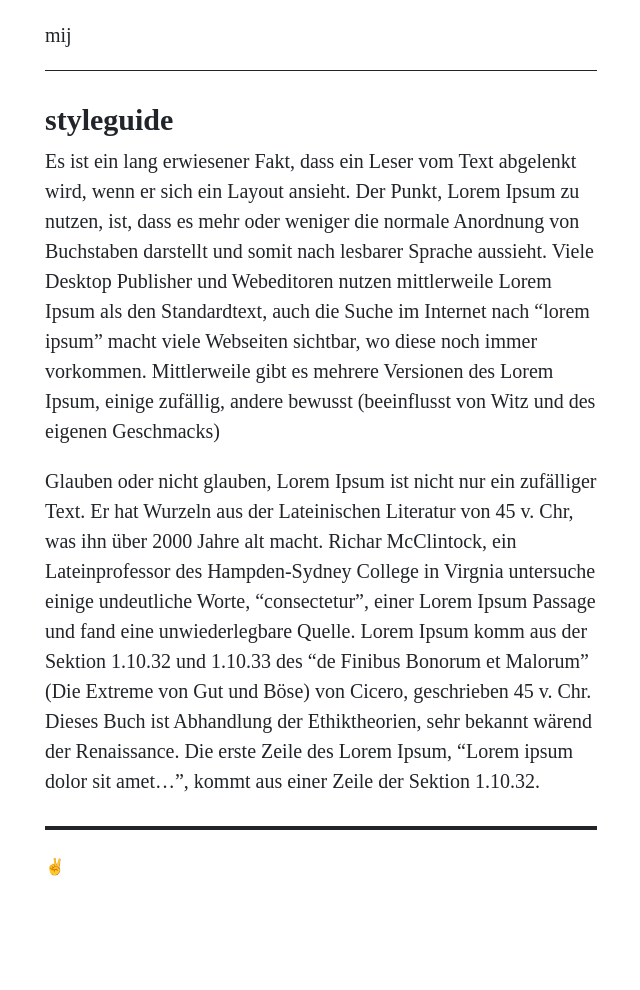
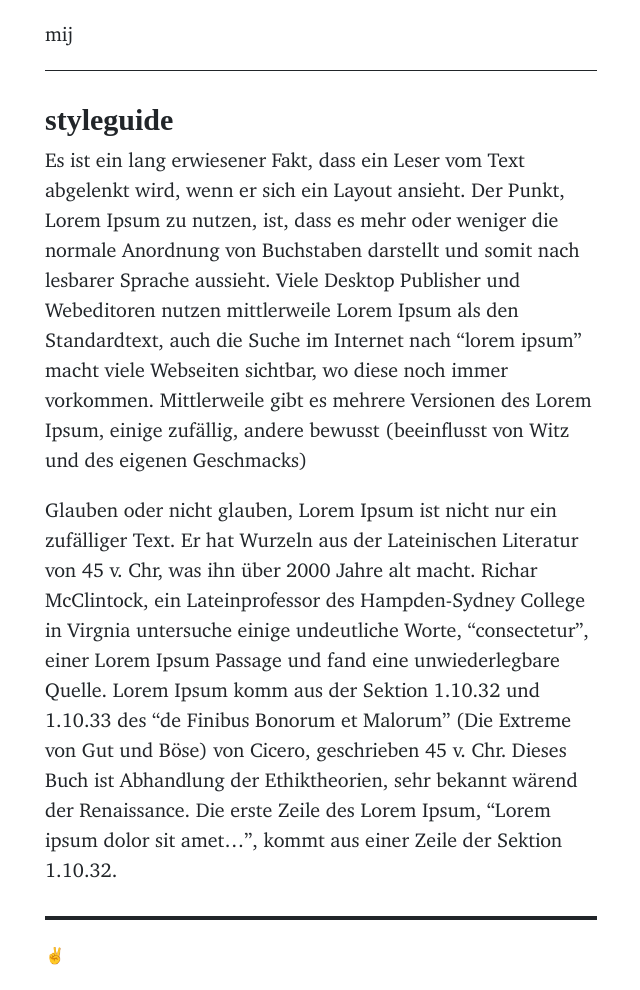
Before and after one commit to muhammadilfaj/mij, a Jekyll site: the page built from styleguide.md, in a window 1280 px wide. Shown: the whole page, without its empty margins (319-959 px from the left). Built offline with Jekyll 4.4.1, drawn with Linux system fonts in a browser that asks for light colours; some web fonts are replaced; before the commit the page ends 900 px from its top, so only the background shows below that.

Commit message:
Update stylesheet.css

```diff
--- a/assets/stylesheet.css
+++ b/assets/stylesheet.css
@@ -8,8 +8,8 @@
   font-display: auto;
   font-style: normal;
   font-weight: 400;
-  src:  url('assets/xcharter-roman.woff2') format('woff2'),
-        url('assets/xcharter-roman.woff') format('woff');
+  src:  url('/assets/xcharter-roman.woff2') format('woff2'),
+        url('/assets/xcharter-roman.woff') format('woff');
 }
 
 @font-face {
```
